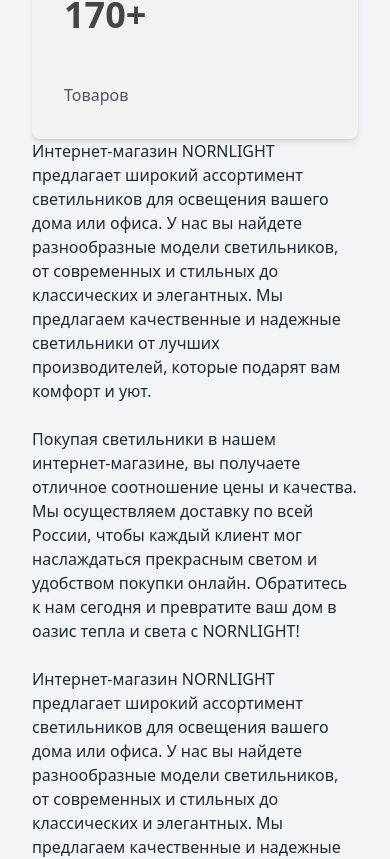
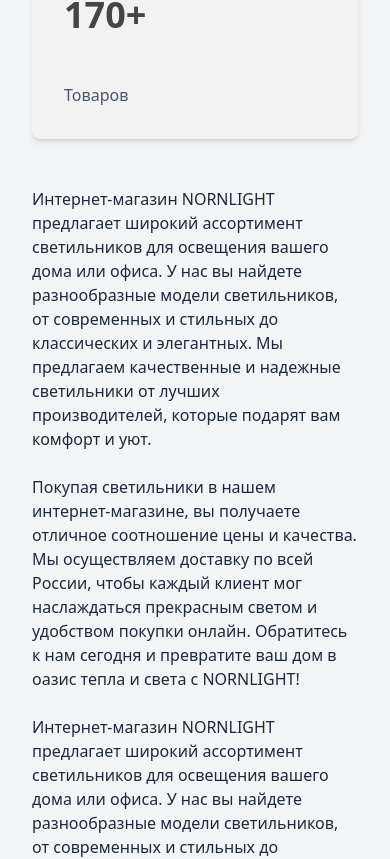
Before and after one commit to ja1423/exam_2, a Vue app: page /aboutus in a window 390 px wide. Shown: the part 749-1608 px from the top of the page. Built offline with nearby package versions, Linux system fonts and the light colour scheme.

Commit message:
about page updated

```diff
--- a/src/components/About.vue
+++ b/src/components/About.vue
@@ -20,7 +20,7 @@
             <p class="text-gray-600 mt-12">Товаров</p>
           </div>
         </div>
-        <div class="flex-1  md:mt-0 text-gray-800">
+        <div class="flex-1  md:mt-0 text-gray-800 max-md:mt-12">
           <p class="mb-6 max-w-[700px]">
             Интернет-магазин NORNLIGHT предлагает широкий ассортимент светильников для освещения вашего дома или офиса. У нас вы найдете разнообразные модели светильников, от современных и стильных до классических и элегантных. Мы предлагаем качественные и надежные светильники от лучших производителей, которые подарят вам комфорт и уют.
           </p>
```
